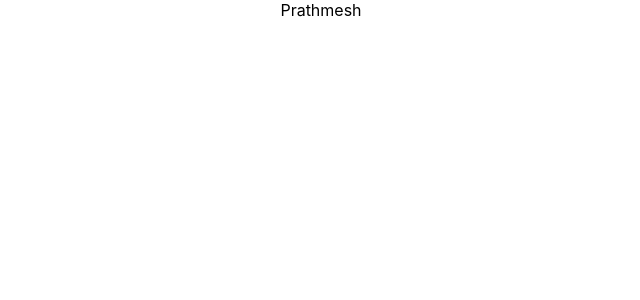
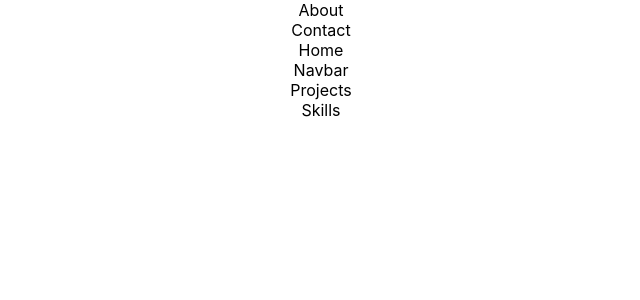
Before and after one commit to code735/code735.github.io, a React (Create React App) app: page / in a window 1280 px wide. Shown: the top 300 px of the page, without its empty margins (319-959 px from the left). Built offline with nearby package versions, Linux system fonts and the light colour scheme.

Commit message:
Added boiler plate code

```diff
--- a/src/App.js
+++ b/src/App.js
@@ -1,10 +1,21 @@
-import logo from './logo.svg';
+import React from 'react';
 import './App.css';
+import About from './components/About';
+import Contact from './components/Contact';
+import Home from './components/Home';
+import Navbar from './components/Navbar';
+import Projects from './components/Projects';
+import Skills from './components/Skills';
 
 function App() {
   return (
     <div className="App">
-      Prathmesh
+      <About />
+      <Contact />
+      <Home />
+      <Navbar />
+      <Projects />
+      <Skills />
     </div>
   );
 }
--- /dev/null
+++ b/src/components/About.jsx
@@ -0,0 +1,9 @@
+const About = ()=>{
+    return(
+        <div id="about" class="about section" >
+            About
+        </div>
+    );
+}
+
+export default About;
--- a/src/components/Contact section/Contact.jsx
+++ b/src/components/Contact.jsx
@@ -1,5 +1,5 @@
 const Contact = () =>{
-    return <div></div>;
+    return <div id="contact">Contact</div>;
 }
 
 export default Contact;
--- a/src/components/Home section/Home.jsx
+++ b/src/components/Home.jsx
@@ -1,5 +1,5 @@
 const Home = ()=>{
-    return <div></div>;
+    return <div id="home">Home</div>;
 }
 
 export default Home;
--- a/src/components/Navbar/Navbar.jsx
+++ b/src/components/Navbar.jsx
@@ -1,5 +1,5 @@
 const Navbar = ()=>{
-    return <div></div>;
+    return <div id="nav-menu">Navbar</div>;
 }
 
 export default Navbar;
--- a/src/components/Projects section/Projects.jsx
+++ b/src/components/Projects.jsx
@@ -1,5 +1,5 @@
 const Projects = ()=>{
-    return <div></div>;
+    return <div id="projects">Projects</div>;
 }
 
 export default Projects;
--- a/src/components/Skills section/Skills.jsx
+++ b/src/components/Skills.jsx
@@ -1,5 +1,5 @@
 const Skills =()=>{
-    return <div></div>;
+    return <div id="skills">Skills</div>;
 }
 
 export default Skills;
```
Also changed, not shown: src/components/About section/About.jsx (deleted, +0 -7 lines).
